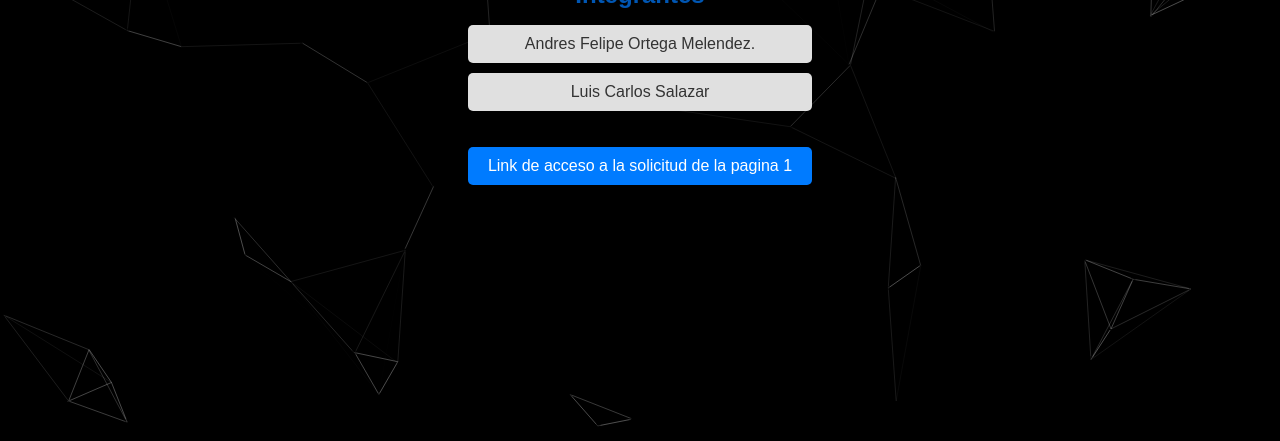
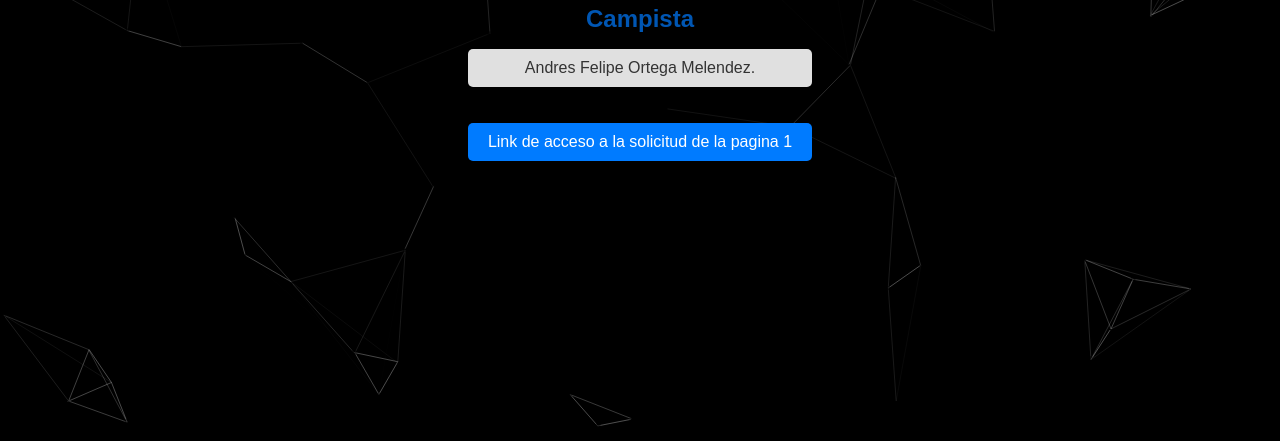
Before and after one commit to andresmelendez/trabajocolaborativo3, a plain HTML site: page index.html in a window 1280 px wide. Shown: the part 363-804 px from the top of the page. Drawn offline with nearby package versions, Linux system fonts and the light colour scheme.

Commit message:
Trabajo colaborativo 3

```diff
--- a/index.html
+++ b/index.html
@@ -12,10 +12,10 @@
         <div class="content">
             <h1>Actividad 3</h1>
 
-            <h2>Integrantes</h2>
+            <h2>Campista</h2>
             <ul>
                 <li>Andres Felipe Ortega Melendez.</li>
-                <li>Luis Carlos Salazar</li>
+
             </ul>
 
             <a
```
